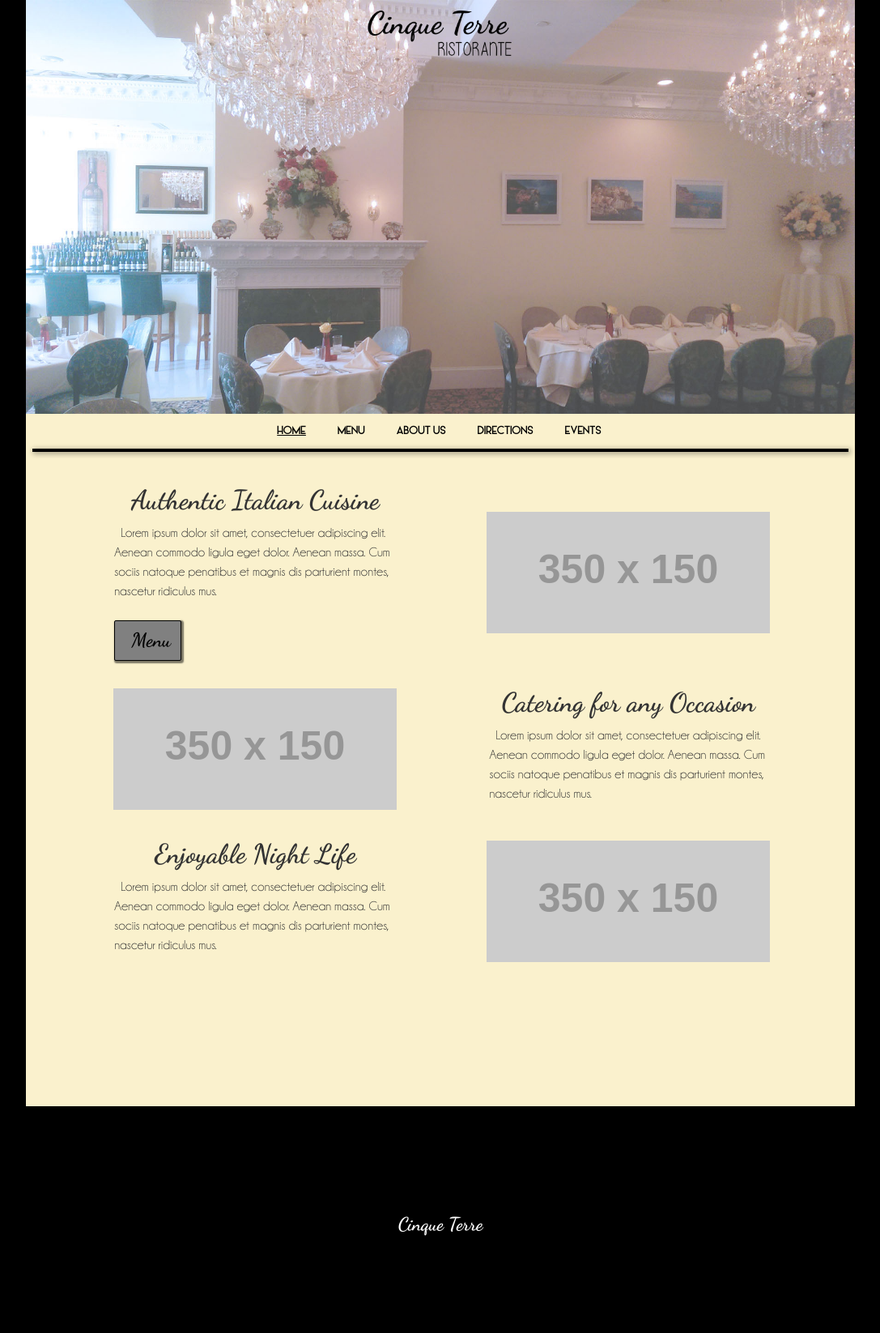
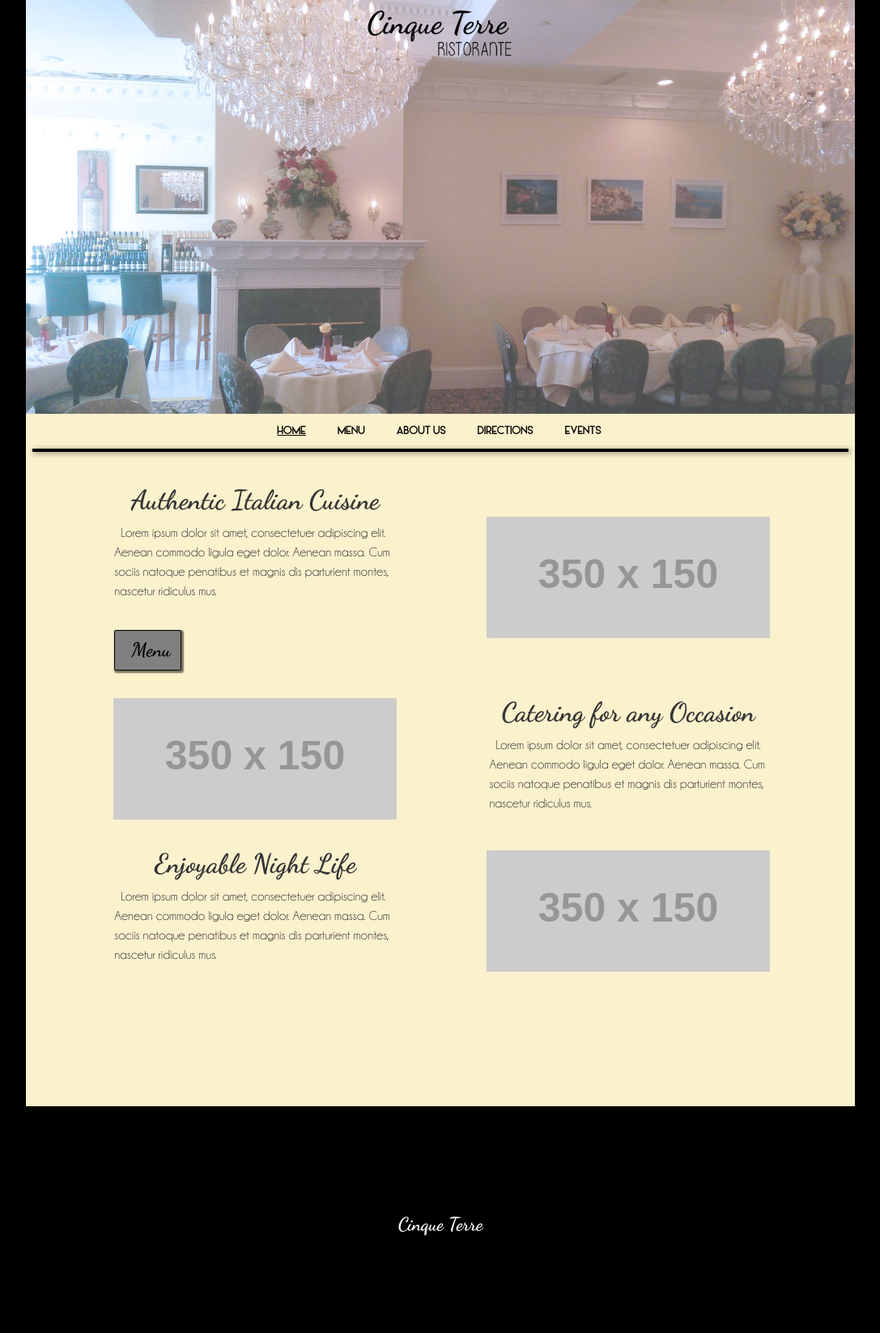
Before and after one commit to cinqueterreli/cinqueterre.github.io, a Jekyll site: the page built from 00index.html, in a window 1280 px wide. Shown: the whole page at 81% size, without its empty margins (96-1183 px from the left). Built offline with Jekyll 4.4.1, drawn with Linux system fonts in a browser that asks for light colours.

Commit message:
margins!

```diff
--- a/css/main.css
+++ b/css/main.css
@@ -82,6 +82,7 @@ a.button-link {
   box-shadow: 1.5px 1.5px 1.5px 1.5px rgba(0, 0, 0, .5);
   border: 1px solid black;
   font-size: 1.5em;
+  margin-top:.5em;
   float:left;
 }
 
```
